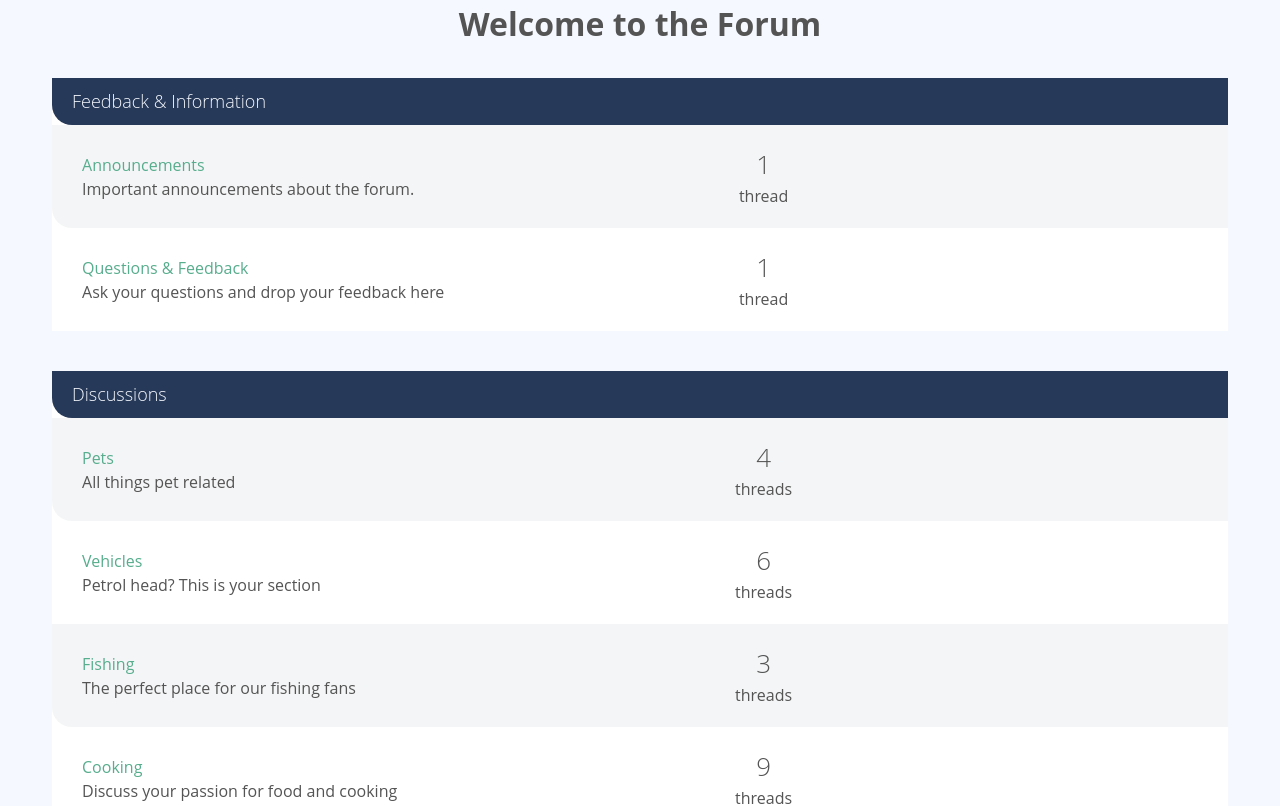
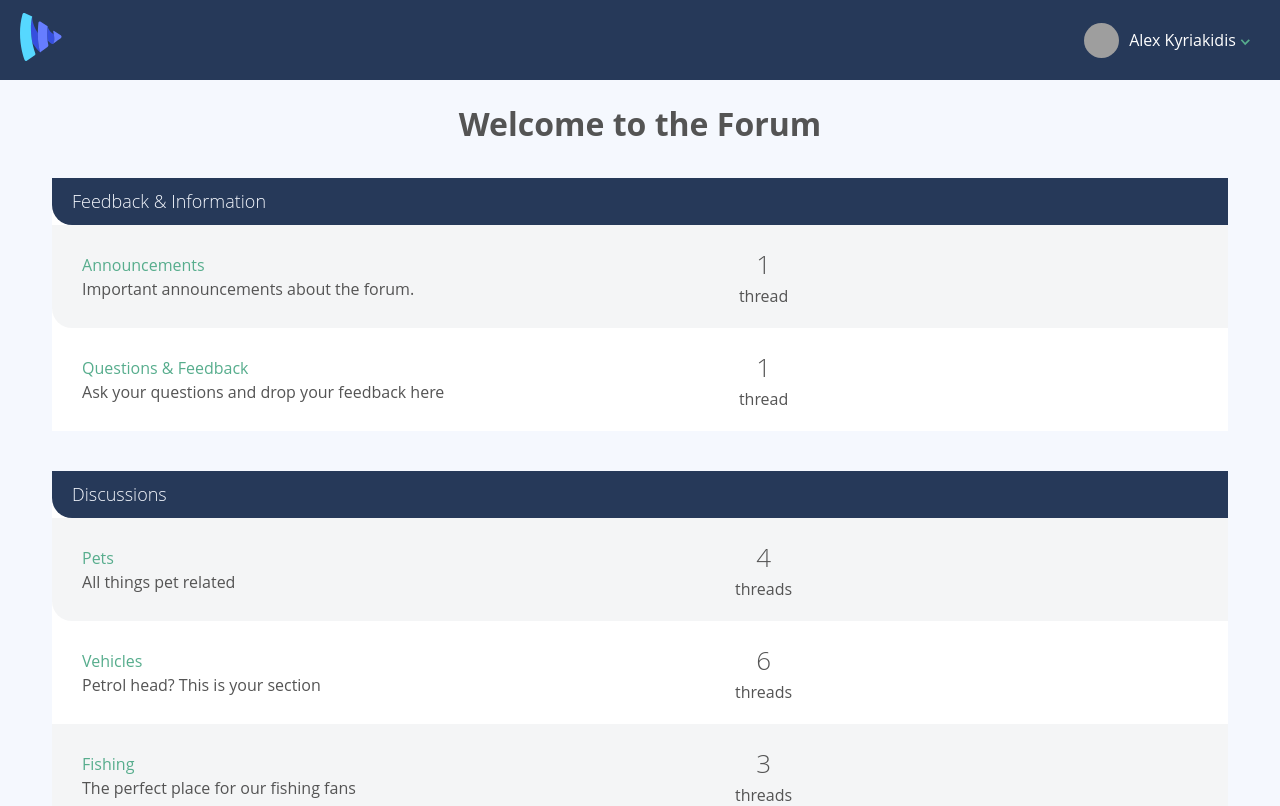
Before and after one commit to rodsscg/vue3-masterclass, a Vue app: page / in a window 1280 px wide. Shown: the top 806 px of the page. Built offline with nearby package versions, Linux system fonts and the light colour scheme; grey boxes are pictures that could not be loaded.

Commit message:
feat: the navbar

```diff
--- a/src/App.vue
+++ b/src/App.vue
@@ -1,13 +1,12 @@
 <template>
-  <div class="container">
+  <the-navbar />
+  <div class="container push-top">
     <router-view />
   </div>
 </template>
 
-<script>
-export default {
-  name: 'App',
-}
+<script setup>
+import TheNavbar from './components/TheNavbar.vue';
 </script>
 
 <style>
--- /dev/null
+++ b/src/components/TheNavbar.vue
@@ -0,0 +1,87 @@
+<template>
+  <header
+    id="header"
+    class="header"
+  >
+    <router-link
+      :to="{ name: 'Home' }"
+      class="logo"
+    >
+      <img src="../assets/svg/vueschool-logo.svg">
+    </router-link>
+
+    <div class="btn-hamburger">
+      <!-- use .btn-humburger-active to open the menu -->
+      <div class="top bar" />
+      <div class="middle bar" />
+      <div class="bottom bar" />
+    </div>
+
+    <!-- use .navbar-open to open nav -->
+    <nav class="navbar">
+      <ul>
+        <li class="navbar-user">
+          <a href="#">
+            <img
+              class="avatar-small"
+              src="https://pbs.twimg.com/profile_images/1188775562657091594/5mgkg44t_400x400.jpg"
+              alt=""
+            >
+            <span>
+              Alex Kyriakidis
+              <img
+                class="icon-profile"
+                src="../assets/svg/arrow-profile.svg"
+                alt=""
+              >
+            </span>
+          </a>
+
+          <!-- dropdown menu -->
+          <!-- add class "active-drop" to show the dropdown -->
+          <div id="user-dropdown">
+            <div class="triangle-drop" />
+            <ul class="dropdown-menu">
+              <li class="dropdown-menu-item">
+                <a href="profile.html">View profile</a>
+              </li>
+              <li class="dropdown-menu-item">
+                <a href="#">Log out</a>
+              </li>
+            </ul>
+          </div>
+        </li>
+      </ul>
+
+
+      <!-- <ul>
+        <li class="navbar-item">
+          <a href="index.html">Home</a>
+        </li>
+        <li class="navbar-item">
+          <a href="category.html">Category</a>
+        </li>
+        <li class="navbar-item">
+          <a href="forum.html">Forum</a>
+        </li>
+        <li class="navbar-item">
+          <a href="thread.html">Thread</a>
+        </li>
+        <\!-- Show these option only on mobile--\>
+        <li class="navbar-item mobile-only">
+          <a href="profile.html">My Profile</a>
+        </li>
+        <li class="navbar-item mobile-only">
+          <a href="#">Logout</a>
+        </li>
+      </ul> -->
+    </nav>
+  </header>
+</template>
+
+<script setup>
+
+</script>
+
+<style scoped>
+</style>
```
Also changed, not shown: src/assets/svg/arrow-profile.svg (added), src/assets/svg/vueschool-logo.svg (added).
